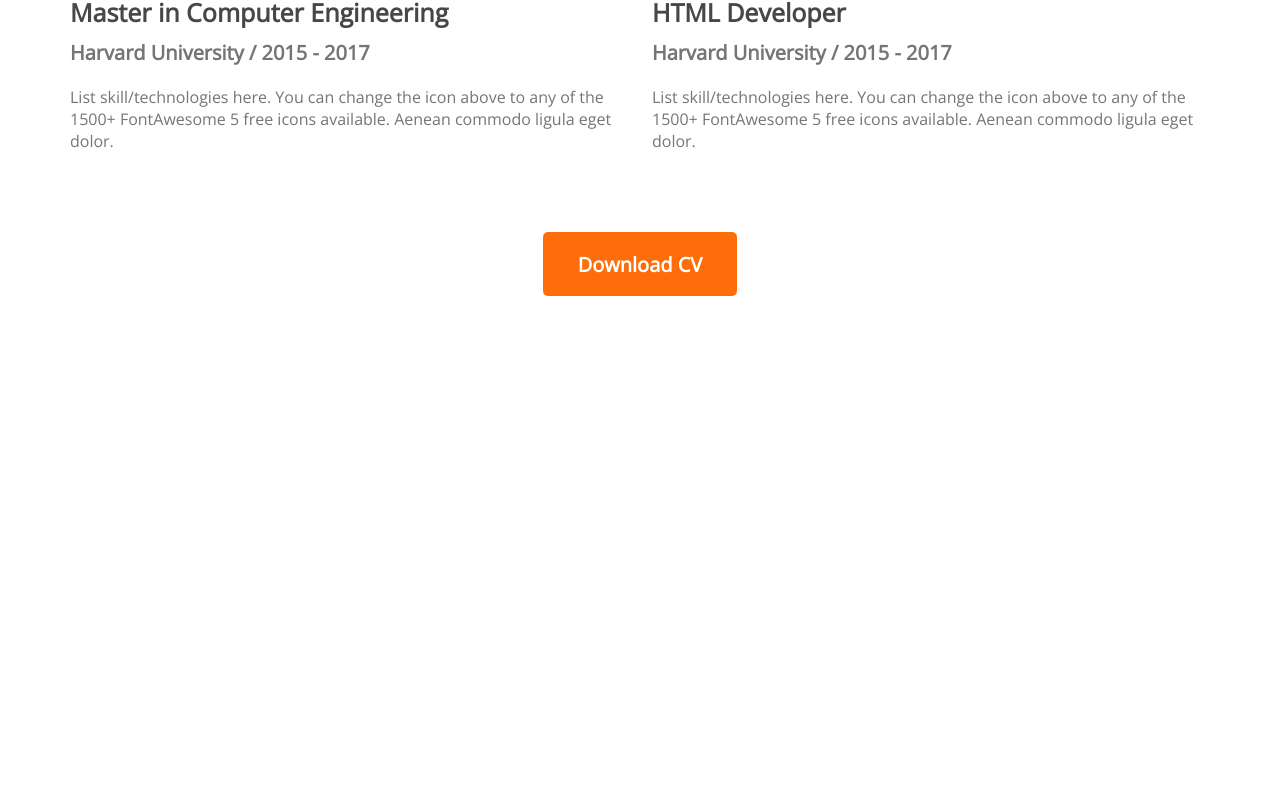
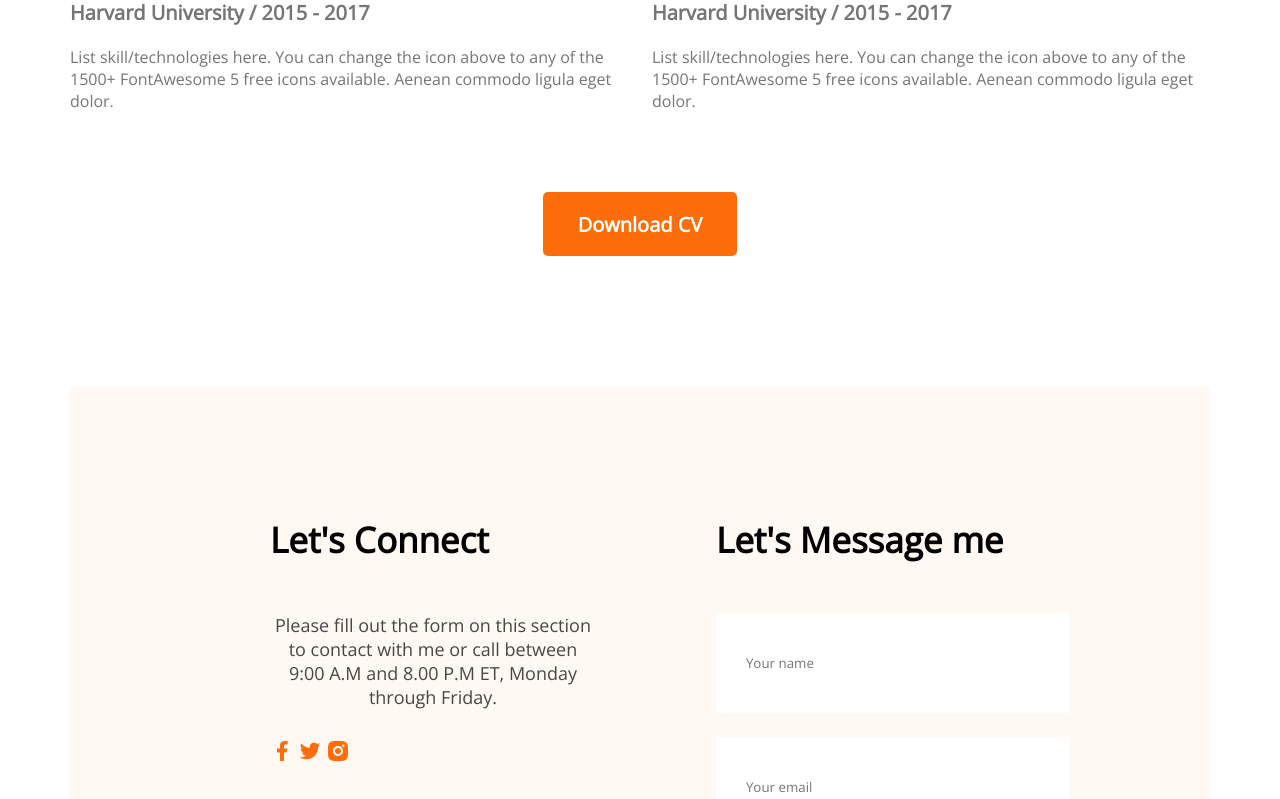
Before and after one commit to Shofiul-17/developer-second-portfolio, a plain HTML site: page index.html in a window 1280 px wide. Shown: the part 3049-3848 px from the top of the page. Before the commit the page ends 3345 px from the top, so only its background shows below. Drawn offline with nearby package versions, Linux system fonts and the light colour scheme.

Commit message:
contact added

```diff
--- a/index.html
+++ b/index.html
@@ -165,10 +165,7 @@
                     </div>
                 </div>
             </div>
-            <div class="resume-button">
-                <button class="btn-primary">Download CV</button>
-            </div>
-        </section>
+
         <!-- <section class="resume">
             <h3 class="resume-section-title">A summary of My Resume</h3>
             <div class="resume-content">
@@ -220,6 +217,36 @@
                 </div>
             </div>
         </section> -->
+
+        <div class="resume-button">
+            <button class="btn-primary">Download CV</button>
+        </div>
+    </section>
+    <!-- Contact section -->
+    <section class="contact">
+        <div>
+            <h3 class="section-title">Let's Connect</h3>
+            <p class="section-description">Please fill out the form on this section to contact with me or call between 9:00 A.M and 8.00 P.M ET, Monday through Friday.</p>
+            <a href="">
+                <img src="images/icons/facebook.png" alt="">
+            </a>
+            <a href="">
+                <img src="images/icons/twitter.png" alt="">
+            </a>
+            <a href="">
+                <img src="images/icons/insta.png" alt="">
+            </a>
+        </div>
+        <div>
+            <h3 class="section-title">Let's Message me</h3>
+            <form action="">
+                <input type="text" name="" id="" placeholder="Your name">
+                <input type="email" name="" id="" placeholder="Your email">
+                <textarea name="" id="" cols="30" rows="10" placeholder="Message"></textarea>
+                <input class="btn-primary" type="submit" value="Submit">
+            </form>
+        </div>
+    </section>
     </main>
 </body>
 </html>
--- a/styles/portfolio.css
+++ b/styles/portfolio.css
@@ -28,7 +28,7 @@
 nav{
     display: flex;
     justify-content: space-between;
-    margin: 0 200px;
+    margin: 0px 200px;
     padding: 50px;
 }
 
@@ -51,8 +51,7 @@ nav li {
 .banner{
     display: flex;
     align-items: center;
-    /* Width 500px */
-    /* Height 600px */
+    /* margin: 0 200px; */
     margin: 150px 30px 2px 200px;
 }
 
@@ -283,3 +282,31 @@ section{
     margin-top: 50px;
     text-align: center;
 }
+
+/* Contact styles */
+.contact{
+    display: flex;
+    gap: 120px;
+    background: #FFF8F3;
+    padding: 130px 200px;
+}
+.contact .section-title{
+    text-align: left;
+}
+.section-description{
+    margin-top: 20px;
+    margin-bottom: 30px;
+    color: #474747;
+}
+.contact a{
+    text-decoration: none;
+}
+.contact input[type="text"], input[type="email"], textarea{
+    margin-bottom: 24px;
+    border: 0;
+    width: 100%;
+    padding: 18px 30px;
+}
+input{
+    height: 64px;
+}
```
